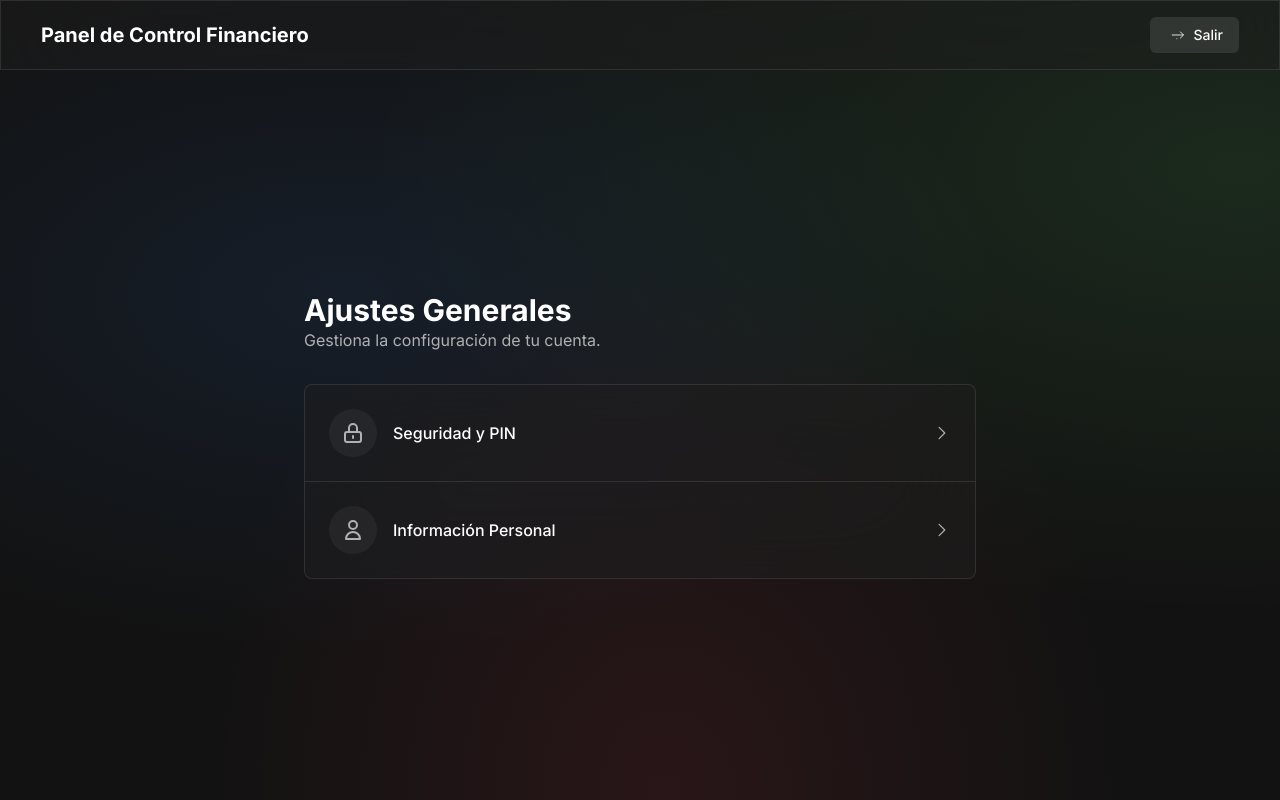
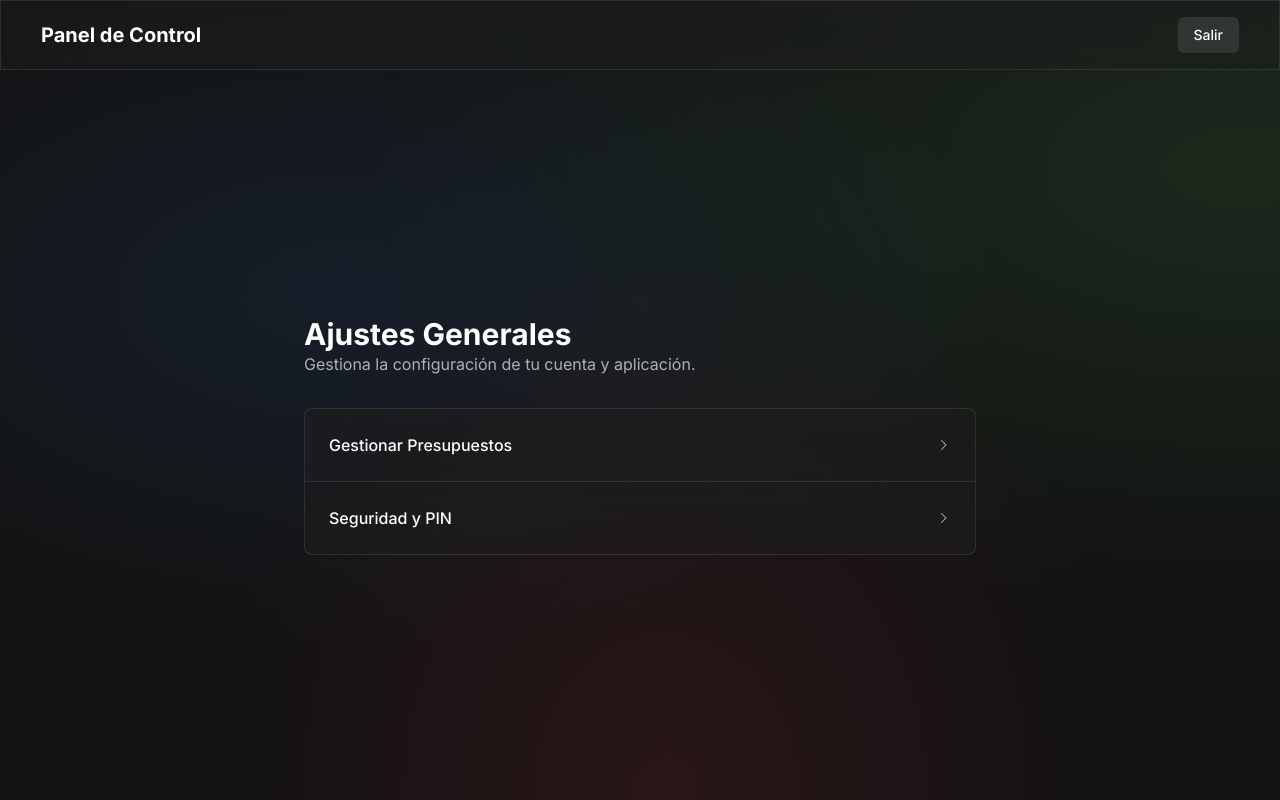
Before and after one commit to Thiagosgcnoah/app-finanzas, a plain HTML site: page settings.html in a window 1280 px wide. Drawn offline with nearby package versions, Linux system fonts and the light colour scheme.

Commit message:
Update settings.html

```diff
--- a/settings.html
+++ b/settings.html
@@ -4,75 +4,45 @@
 <meta content="width=device-width, initial-scale=1.0" name="viewport"/>
 <title>Ajustes - Panel de Control Financiero</title>
 <link crossorigin="" href="https://fonts.gstatic.com/" rel="preconnect"/>
-<link as="style" href="https://fonts.googleapis.com/css2?display=swap&family=Inter:wght@400;500;600;700&family=Noto+Sans:wght@400;500;700;900" onload="this.rel='stylesheet'" rel="stylesheet"/>
+<link as="style" href="https://fonts.googleapis.com/css2?display=swap&family=Inter:wght@400;500;600;700&family=Noto+Sans:wght@400;500;700;900" rel="stylesheet"/>
 <script src="https://cdn.tailwindcss.com?plugins=forms,container-queries"></script>
 <style type="text/tailwindcss">
-    :root {
-        --bg-color: #121212;
-        --surface-color: rgba(30, 30, 30, 0.5);
-        --primary-color: #3d99f5;
-        --text-primary: #FFFFFF;
-        --text-secondary: #B0B0B0;
-        --border-color: rgba(255, 255, 255, 0.1);
-    }
-    body {
-        font-family: 'Inter', 'Noto Sans', sans-serif;
-        background-image:
-            radial-gradient(at 27% 37%, hsla(215, 98%, 61%, 0.1) 0px, transparent 50%),
-            radial-gradient(at 97% 21%, hsla(125, 98%, 72%, 0.1) 0px, transparent 50%),
-            radial-gradient(at 52% 99%, hsla(355, 98%, 61%, 0.1) 0px, transparent 50%);
-    }
-    .card-blur {
-        @apply backdrop-blur-3xl bg-[var(--surface-color)] border border-[var(--border-color)];
-    }
-    .menu-item:hover {
-        background-color: rgba(255, 255, 255, 0.05);
-    }
+    :root { --bg-color: #121212; --surface-color: rgba(30, 30, 30, 0.5); --primary-color: #3d99f5; --text-primary: #FFFFFF; --text-secondary: #B0B0B0; }
+    body { font-family: 'Inter', 'Noto Sans', sans-serif; background-image: radial-gradient(at 27% 37%, hsla(215, 98%, 61%, 0.1) 0px, transparent 50%), radial-gradient(at 97% 21%, hsla(125, 98%, 72%, 0.1) 0px, transparent 50%), radial-gradient(at 52% 99%, hsla(355, 98%, 61%, 0.1) 0px, transparent 50%); }
+    .card-blur { @apply backdrop-blur-3xl bg-[var(--surface-color)] border border-white/10; }
+    .menu-item:hover { background-color: rgba(255, 255, 255, 0.05); }
 </style>
 </head>
 <body class="bg-[var(--bg-color)] text-[var(--text-primary)]">
 <div class="flex flex-col min-h-screen">
     <header class="flex items-center justify-between whitespace-nowrap border-b border-gray-800/50 px-6 sm:px-10 py-4 card-blur">
-    <a href="dashboard.html" class="text-xl font-bold">Panel de Control Financiero</a>
+        <a href="dashboard.html" class="text-xl font-bold">Panel de Control</a>
         <div class="flex items-center gap-4">
-        <a href="index.html" class="flex items-center gap-2 rounded-md bg-white/10 px-4 py-2 text-sm font-medium hover:bg-white/20">
-            <svg class="w-5 h-5" fill="none" stroke="currentColor" viewBox="0 0 24 24" xmlns="http://www.w3.org/2000/svg"><path d="M17 16l4-4m0 0l-4-4m4 4H7m6 4v1a3 3 S 0 01-3 3H6a3 3 0 01-3-3V7a3 3 0 013-3h4a3 3 0 013 3v1"></path></svg>
-            <span>Salir</span>
-        </a>
+            <a href="index.html" class="flex items-center gap-2 rounded-md bg-white/10 px-4 py-2 text-sm font-medium hover:bg-white/20"><span>Salir</span></a>
         </div>
     </header>
     <main class="flex-grow p-6 sm:p-10 flex items-center justify-center">
         <div class="w-full max-w-2xl">
             <div class="text-left mb-8">
                 <h2 class="text-3xl font-bold">Ajustes Generales</h2>
-            <p class="text-md text-[var(--text-secondary)]">Gestiona la configuración de tu cuenta.</p>
+                <p class="text-md text-[var(--text-secondary)]">Gestiona la configuración de tu cuenta y aplicación.</p>
             </div>
             <div class="rounded-lg card-blur">
                 <ul class="divide-y divide-white/10">
                     <li class="menu-item transition-colors">
-                    <a href="change-pin.html" class="flex items-center justify-between p-6 group">
+                        <a href="budgets.html" class="flex items-center justify-between p-6 group">
                             <div class="flex items-center gap-4">
-                            <div class="p-3 bg-white/5 rounded-full">
-                               <svg xmlns="http://www.w3.org/2000/svg" class="h-6 w-6 text-[var(--text-secondary)]" fill="none" viewBox="0 0 24 24" stroke="currentColor" stroke-width="2">
-                                  <path stroke-linecap="round" stroke-linejoin="round" d="M12 15v2m-6 4h12a2 2 0 002-2v-6a2 2 0 00-2-2H6a2 2 0 00-2 2v6a2 2 0 002 2zm10-10V7a4 4 0 00-8 0v4h8z" />
-                                </svg>
+                                <span class="text-base font-medium">Gestionar Presupuestos</span>
                             </div>
-                            <span class="text-base font-medium">Seguridad y PIN</span>
-                        </div>
-                        <svg class="text-[var(--text-secondary)] group-hover:text-white transition-transform duration-300 group-hover:translate-x-1" fill="currentColor" height="20" viewBox="0 0 256 256" width="20" xmlns="http://www.w3.org/2000/svg"><path d="M181.66,133.66l-72,72a8,8,0,0,1-11.32-11.32L164.69,128,98.34,61.66a8,8,0,0,1,11.32-11.32l72,72A8,8,0,0,1,181.66,133.66Z"></path></svg>
+                            <svg class="text-[var(--text-secondary)] group-hover:text-white" height="1em" viewBox="0 0 256 256" width="1em"><path d="M181.66,133.66l-72,72a8,8,0,0,1-11.32-11.32L164.69,128,98.34,61.66a8,8,0,0,1,11.32-11.32l72,72A8,8,0,0,1,181.66,133.66Z" fill="currentColor"></path></svg>
                         </a>
                     </li>
                     <li class="menu-item transition-colors">
-                    <a href="#" class="flex items-center justify-between p-6 group">
+                        <a href="change-pin.html" class="flex items-center justify-between p-6 group">
                             <div class="flex items-center gap-4">
-                            <div class="p-3 bg-white/5 rounded-full">
-                                <svg xmlns="http://www.w3.org/2000/svg" class="h-6 w-6 text-[var(--text-secondary)]" fill="none" viewBox="0 0 24 24" stroke="currentColor" stroke-width="2">
-                                  <path stroke-linecap="round" stroke-linejoin="round" d="M16 7a4 4 0 11-8 0 4 4 0 018 0zM12 14a7 7 0 00-7 7h14a7 7 0 00-7-7z" />
-                                </svg>
+                                <span class="text-base font-medium">Seguridad y PIN</span>
                             </div>
-                            <span class="text-base font-medium">Información Personal</span>
-                        </div>
-                        <svg class="text-[var(--text-secondary)] group-hover:text-white transition-transform duration-300 group-hover:translate-x-1" fill="currentColor" height="20" viewBox="0 0 256 256" width="20" xmlns="http://www.w3.org/2000/svg"><path d="M181.66,133.66l-72,72a8,8,0,0,1-11.32-11.32L164.69,128,98.34,61.66a8,8,0,0,1,11.32-11.32l72,72A8,8,0,0,1,181.66,133.66Z"></path></svg>
+                            <svg class="text-[var(--text-secondary)] group-hover:text-white" height="1em" viewBox="0 0 256 256" width="1em"><path d="M181.66,133.66l-72,72a8,8,0,0,1-11.32-11.32L164.69,128,98.34,61.66a8,8,0,0,1,11.32-11.32l72,72A8,8,0,0,1,181.66,133.66Z" fill="currentColor"></path></svg>
                         </a>
                     </li>
                 </ul>
```
Lines whose indentation alone changed are shown as unchanged.
